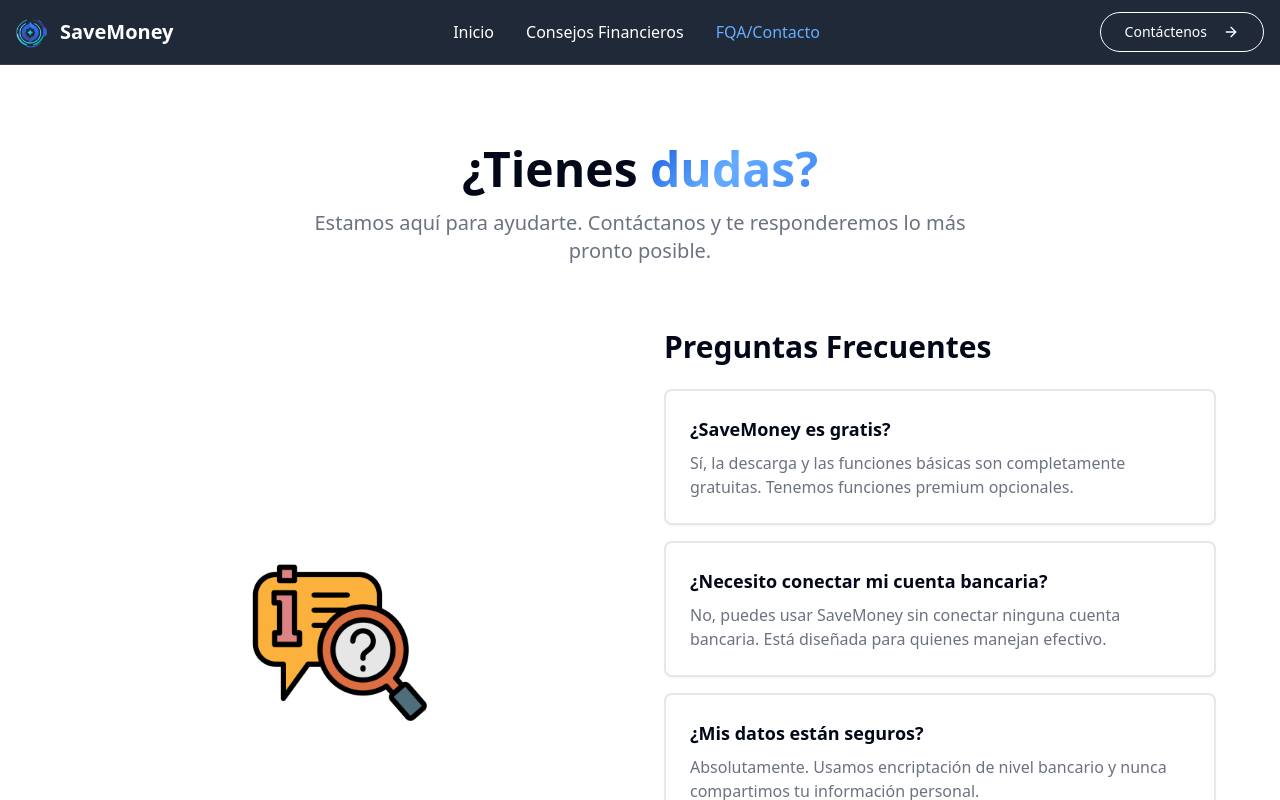
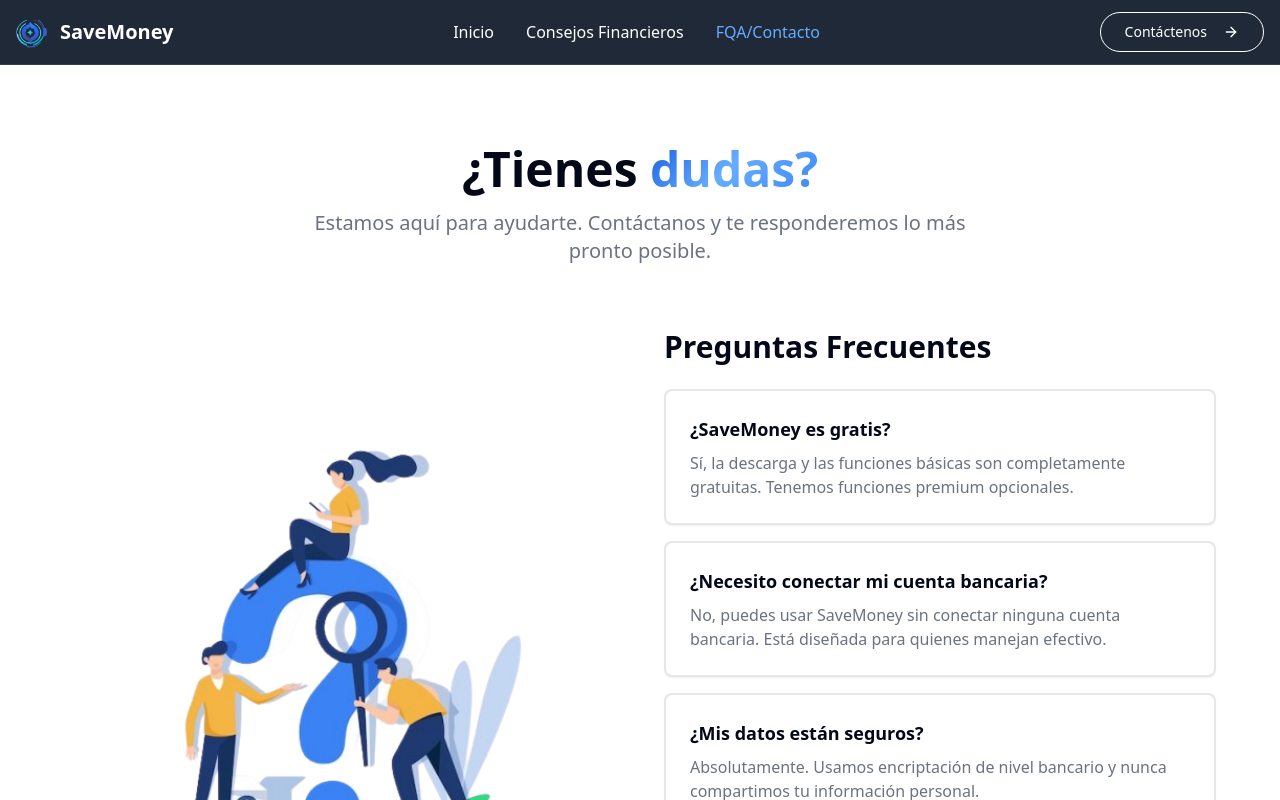
Before and after one commit to Lourdes-Angulo/savemoney-landing-page-easy, a React (Vite) app: page / in a window 1280 px wide. Both pictures are taken after a click on the button "Contáctenos". Shown: the top 800 px of the page. Built offline with nearby package versions, Linux system fonts and the light colour scheme.

Commit message:
Addimage

```diff
--- a/src/components/ContactoSection.tsx
+++ b/src/components/ContactoSection.tsx
@@ -20,9 +20,9 @@ export const ContactoSection = () => {
         <div className="grid md:grid-cols-2 gap-12 max-w-6xl mx-auto">
           {/* Información de contacto con imagen FAQ */}
           <div className="flex flex-col items-center justify-center space-y-6">
-            <div className="w-48 h-48 flex items-center justify-center">
+            <div className="w-full max-w-xl flex items-center justify-center">
               <img
-                src="/lovable-uploads/9609de6b-468b-4fd1-8184-5f61be9028fe.png"
+                src="/lovable-uploads/FQ.png"
                 alt="FAQ Icon"
                 className="w-full h-full object-contain"
               />
```
Also changed, not shown: public/lovable-uploads/FQ.png (added).
